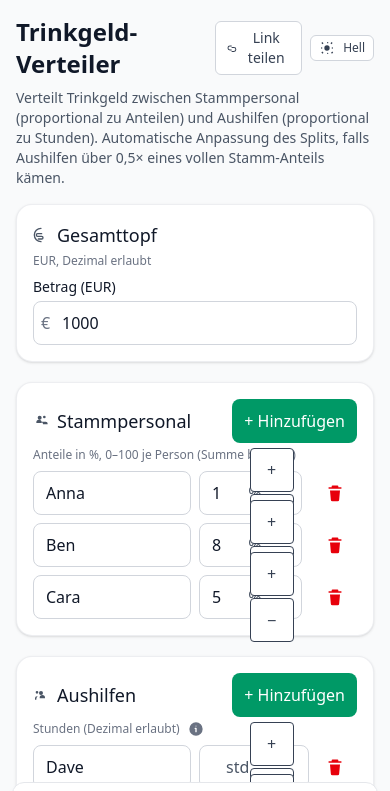
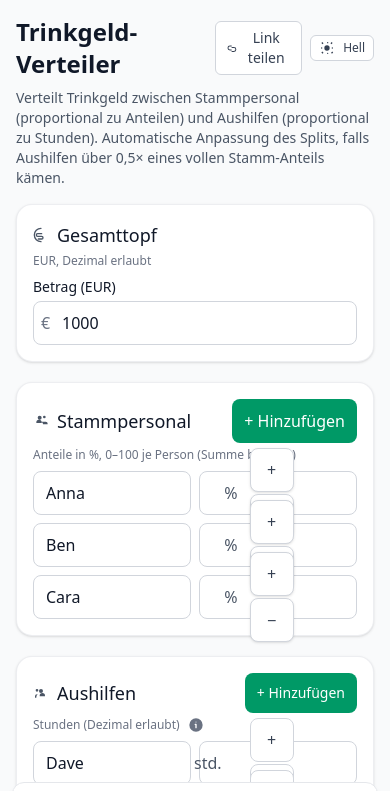
Before and after one commit to gorferma/trinkgeld-verteiler, a React (Vite) app: page / in a window 390 px wide. Shown: the top 791 px of the page. Built offline with nearby package versions, Linux system fonts and the light colour scheme.

Commit message:
fix(mobile): prevent suffix overlap; improve stepper dark styling; add spacing; compact add button

```diff
--- a/src/App.tsx
+++ b/src/App.tsx
@@ -560,17 +560,17 @@ export default function App() {
                         const num = Number((committed || '0').replace(',', '.'))
                         setStaff(prev => prev.map(x => x.id===s.id? { ...x, share: Math.max(0, Math.min(1, Number.isFinite(num) ? num/100 : 0)) } : x))
                       }}
-              className={`w-full h-11 rounded-lg border pl-3 pr-20 bg-white dark:bg-gray-900 border-gray-300 dark:border-gray-700 focus-ring ${tooHigh ? 'border-red-300 focus:outline-none focus:ring-2 focus:ring-red-400' : ''}`} />
+              className={`w-full h-11 rounded-lg border pl-3 pr-36 md:pr-20 bg-white dark:bg-gray-900 border-gray-300 dark:border-gray-700 focus-ring ${tooHigh ? 'border-red-300 focus:outline-none focus:ring-2 focus:ring-red-400' : ''}`} />
                           {tooHigh && (
                             <p id={`share-hint-${s.id}`} className="mt-1 text-[11px] text-red-600">Max. 100 %</p>
                           )}
                         </>
                       )
                     })()}
-                    <span aria-hidden className="pointer-events-none absolute right-10 top-1/2 -translate-y-1/2 text-gray-600">%</span>
-                    <div className="absolute right-2 top-1/2 -translate-y-1/2 grid grid-rows-2 gap-0.5 md:opacity-0 md:group-hover:opacity-100 md:group-focus-within:opacity-100 transition">
+                    <span aria-hidden className="pointer-events-none absolute right-16 md:right-10 top-1/2 -translate-y-1/2 text-gray-600">%</span>
+                    <div className="absolute right-2 top-1/2 -translate-y-1/2 z-10 grid grid-rows-2 gap-0.5 md:opacity-0 md:group-hover:opacity-100 md:group-focus-within:opacity-100 transition">
                       <button type="button" aria-label="+1%" title="+1%"
-            className="h-11 w-11 md:h-5 md:w-5 rounded border bg-white dark:bg-gray-900 text-gray-700 dark:text-gray-200 leading-none hover:bg-gray-50 hover:dark:bg-gray-800 text-base md:text-xs"
+            className="h-11 w-11 md:h-5 md:w-5 rounded-lg border border-gray-300 dark:border-gray-700 bg-white dark:bg-gray-800 text-gray-700 dark:text-gray-200 leading-none hover:bg-gray-50 hover:dark:bg-gray-700 text-base md:text-xs shadow-sm md:shadow-none"
                         onClick={() => {
                           const curStr = staffShareInput[s.id] ?? toPercentString(s.share * 100)
                           const cur = Number((curStr === '' || curStr === '.' || curStr === ',') ? '0' : curStr.replace(',', '.'))
@@ -580,7 +580,7 @@ export default function App() {
                           setStaff(prev => prev.map(x => x.id===s.id? { ...x, share: Math.max(0, Math.min(1, next/100)) } : x))
                         }}>+</button>
                       <button type="button" aria-label="-1%" title="-1%"
-                        className="h-11 w-11 md:h-5 md:w-5 rounded border bg-white dark:bg-gray-900 text-gray-700 dark:text-gray-200 leading-none hover:bg-gray-50 hover:dark:bg-gray-800 text-base md:text-xs"
+                        className="h-11 w-11 md:h-5 md:w-5 rounded-lg border border-gray-300 dark:border-gray-700 bg-white dark:bg-gray-800 text-gray-700 dark:text-gray-200 leading-none hover:bg-gray-50 hover:dark:bg-gray-700 text-base md:text-xs shadow-sm md:shadow-none"
                         onClick={() => {
                           const curStr = staffShareInput[s.id] ?? toPercentString(s.share * 100)
                           const cur = Number((curStr === '' || curStr === '.' || curStr === ',') ? '0' : curStr.replace(',', '.'))
@@ -591,7 +591,7 @@ export default function App() {
                         }}>−</button>
                     </div>
                   </div>
-                  <div className="col-span-2 flex justify-end">
+                  <div className="col-span-2 flex justify-end ml-2">
                     <HoldToDeleteButton onConfirm={() => removeStaff(s.id)} />
                   </div>
                 </div>
@@ -605,7 +605,7 @@ export default function App() {
                 <svg xmlns="http://www.w3.org/2000/svg" viewBox="0 0 24 24" fill="currentColor" className="h-4 w-4 text-gray-600"><path d="M12 6a3 3 0 110 6 3 3 0 010-6zm6 10a4 4 0 00-8 0v1h8v-1zM6 10a2 2 0 110-4 2 2 0 010 4zM3 17a3 3 0 013-3h1a5 5 0 00-2 4v1H3v-2z"/></svg>
                 <h2 className="text-lg font-medium">Aushilfen</h2>
               </div>
-              <button onClick={addHelper} className="inline-flex items-center justify-center h-11 px-3 rounded-lg bg-emerald-600 text-white">+ Hinzufügen</button>
+              <button onClick={addHelper} className="inline-flex items-center justify-center h-10 md:h-11 px-3 rounded-lg bg-emerald-600 text-white text-sm md:text-base">+ Hinzufügen</button>
             </div>
             <div className="text-xs text-gray-500 dark:text-gray-400 mb-2 flex items-center gap-2">
               <span>Stunden (Dezimal erlaubt)</span>
@@ -639,11 +639,11 @@ export default function App() {
                         const num = Number((committed || '0').replace(',', '.'))
                         setHelpers(prev => prev.map(x => x.id===h.id? { ...x, hours: Math.max(0, Number.isFinite(num) ? num : 0) } : x))
                       }}
-                      className="w-full h-11 rounded-lg border pl-3 pr-24 bg-white dark:bg-gray-900 border-gray-300 dark:border-gray-700 focus-ring" />
-                    <span aria-hidden className="pointer-events-none absolute right-12 top-1/2 -translate-y-1/2 text-gray-600">std.</span>
-                    <div className="absolute right-2 top-1/2 -translate-y-1/2 grid grid-rows-2 gap-0.5 md:opacity-0 md:group-hover:opacity-100 md:group-focus-within:opacity-100 transition">
+                      className="w-full h-11 rounded-lg border pl-3 pr-36 md:pr-24 bg-white dark:bg-gray-900 border-gray-300 dark:border-gray-700 focus-ring" />
+                    <span aria-hidden className="pointer-events-none absolute right-20 md:right-12 top-1/2 -translate-y-1/2 text-gray-600">std.</span>
+                    <div className="absolute right-2 top-1/2 -translate-y-1/2 z-10 grid grid-rows-2 gap-0.5 md:opacity-0 md:group-hover:opacity-100 md:group-focus-within:opacity-100 transition">
                       <button type="button" aria-label="+0,25 h" title="+0,25 h"
-                        className="h-11 w-11 md:h-5 md:w-5 rounded border bg-white dark:bg-gray-900 text-gray-700 dark:text-gray-200 leading-none hover:bg-gray-50 hover:dark:bg-gray-800 text-base md:text-xs"
+                        className="h-11 w-11 md:h-5 md:w-5 rounded-lg border border-gray-300 dark:border-gray-700 bg-white dark:bg-gray-800 text-gray-700 dark:text-gray-200 leading-none hover:bg-gray-50 hover:dark:bg-gray-700 text-base md:text-xs"
                         onClick={() => {
                           const curStr = helperHoursInput[h.id] ?? String(h.hours)
                           const cur = Number((curStr === '' || curStr === '.' || curStr === ',') ? '0' : curStr.replace(',', '.'))
@@ -653,7 +653,7 @@ export default function App() {
                           setHelpers(prev => prev.map(x => x.id===h.id? { ...x, hours: next } : x))
                         }}>+</button>
                       <button type="button" aria-label="-0,25 h" title="-0,25 h"
-                        className="h-11 w-11 md:h-5 md:w-5 rounded border bg-white dark:bg-gray-900 text-gray-700 dark:text-gray-200 leading-none hover:bg-gray-50 hover:dark:bg-gray-800 text-base md:text-xs"
+                        className="h-11 w-11 md:h-5 md:w-5 rounded-lg border border-gray-300 dark:border-gray-700 bg-white dark:bg-gray-800 text-gray-700 dark:text-gray-200 leading-none hover:bg-gray-50 hover:dark:bg-gray-700 text-base md:text-xs"
                         onClick={() => {
                           const curStr = helperHoursInput[h.id] ?? String(h.hours)
                           const cur = Number((curStr === '' || curStr === '.' || curStr === ',') ? '0' : curStr.replace(',', '.'))
@@ -664,7 +664,7 @@ export default function App() {
                         }}>−</button>
                     </div>
                   </div>
-                  <div className="col-span-2 flex justify-end">
+                  <div className="col-span-2 flex justify-end ml-2">
                     <HoldToDeleteButton onConfirm={() => removeHelper(h.id)} />
                   </div>
                 </div>
```
